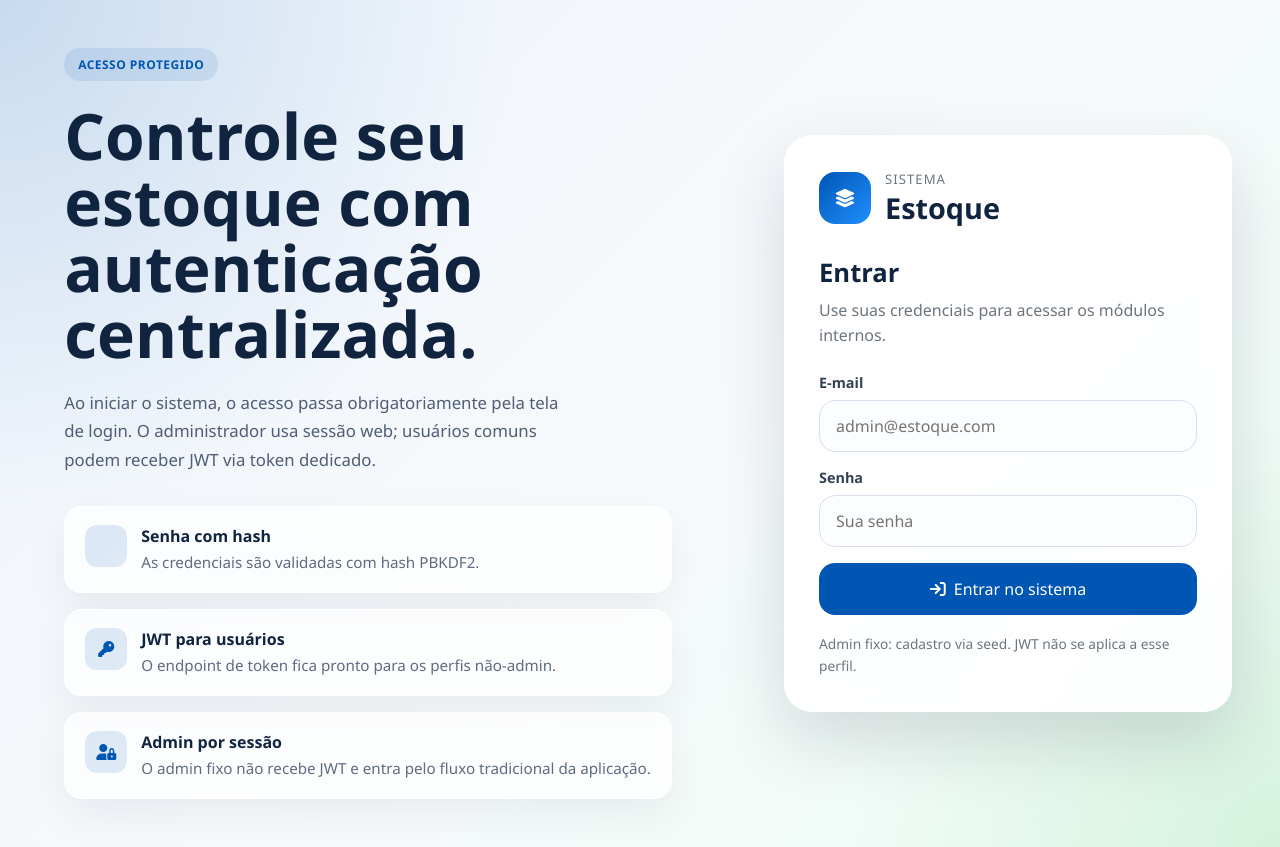
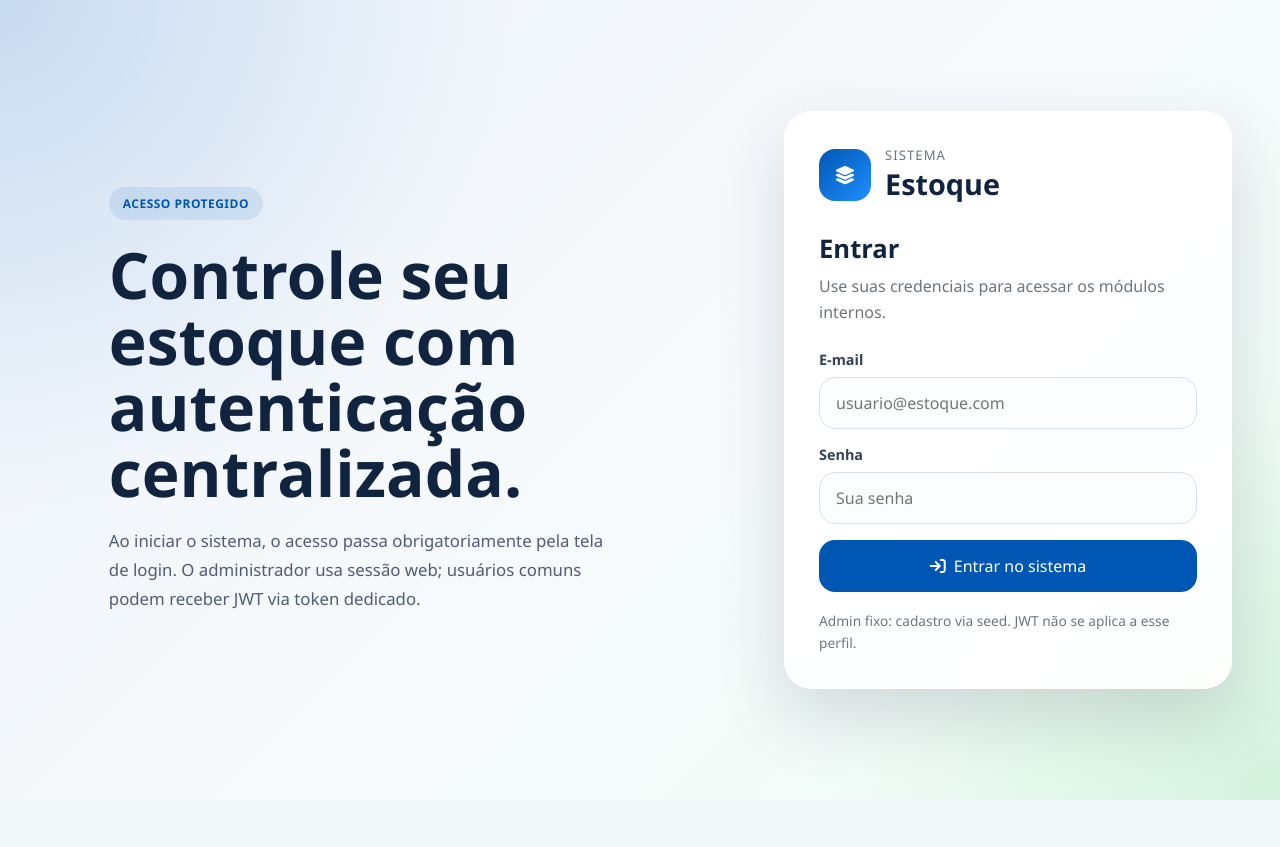
Before and after one commit to vitordsoliveira/estoque, a Flask app: page /auth/login in a window 1280 px wide. After the commit the page ends 800 px from the top, so only its background shows below. Run offline with Flask 3, Linux system fonts and the light colour scheme.

Commit message:
alterando o template

```diff
--- a/app/templates/login.html
+++ b/app/templates/login.html
@@ -18,30 +18,6 @@
                 <span class="login-badge">Acesso protegido</span>
                 <h1>Controle seu estoque com autenticação centralizada.</h1>
                 <p>Ao iniciar o sistema, o acesso passa obrigatoriamente pela tela de login. O administrador usa sessão web; usuários comuns podem receber JWT via token dedicado.</p>
-
-                <div class="login-highlights">
-                    <article>
-                        <i class="fas fa-shield-halved"></i>
-                        <div>
-                            <strong>Senha com hash</strong>
-                            <span>As credenciais são validadas com hash PBKDF2.</span>
-                        </div>
-                    </article>
-                    <article>
-                        <i class="fas fa-key"></i>
-                        <div>
-                            <strong>JWT para usuários</strong>
-                            <span>O endpoint de token fica pronto para os perfis não-admin.</span>
-                        </div>
-                    </article>
-                    <article>
-                        <i class="fas fa-user-lock"></i>
-                        <div>
-                            <strong>Admin por sessão</strong>
-                            <span>O admin fixo não recebe JWT e entra pelo fluxo tradicional da aplicação.</span>
-                        </div>
-                    </article>
-                </div>
             </div>
         </section>
 
@@ -78,7 +54,7 @@
 
                     <label class="login-field">
                         <span>E-mail</span>
-                        <input type="email" name="email" value="{{ email }}" placeholder="admin@estoque.com" autocomplete="email" required>
+                        <input type="email" name="email" value="{{ email }}" placeholder="usuario@estoque.com" autocomplete="email" required>
                     </label>
 
                     <label class="login-field">
```
